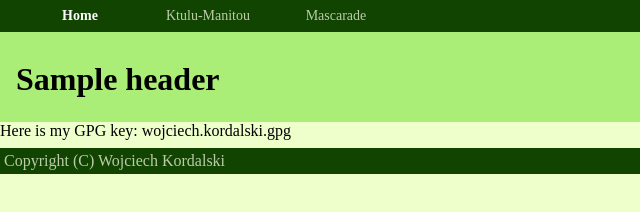
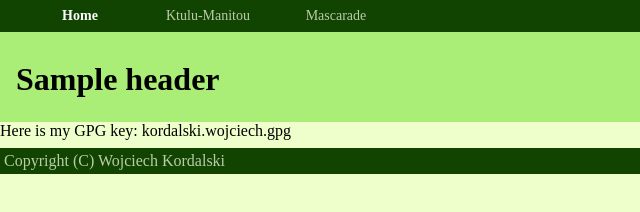
Before and after one commit to wkordalski/wkordalski.github.com, a plain HTML site: page index.html in a window 1280 px wide. Shown: the full height of the page, 0-640 px from the left. Drawn offline with Linux system fonts and the light colour scheme.

Commit message:
Update GPG public key.

```diff
--- a/index.html
+++ b/index.html
@@ -19,7 +19,7 @@
     <nav id="docnavig">
     </nav>
     <section id="content">
-      Here is my GPG key: <a href="/wojciech.kordalski.gpg">wojciech.kordalski.gpg</a>
+      Here is my GPG key: <a href="/kordalski.wojciech.gpg">kordalski.wojciech.gpg</a>
     </section>
     <footer id="botfooter">
       Copyright (C) Wojciech Kordalski
```
Also changed, not shown: 2 other files.
